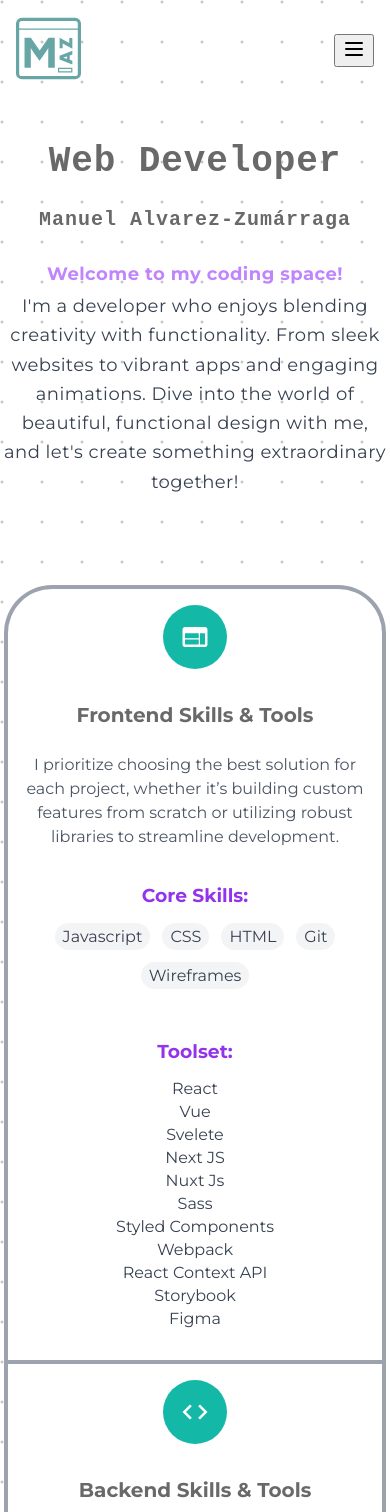
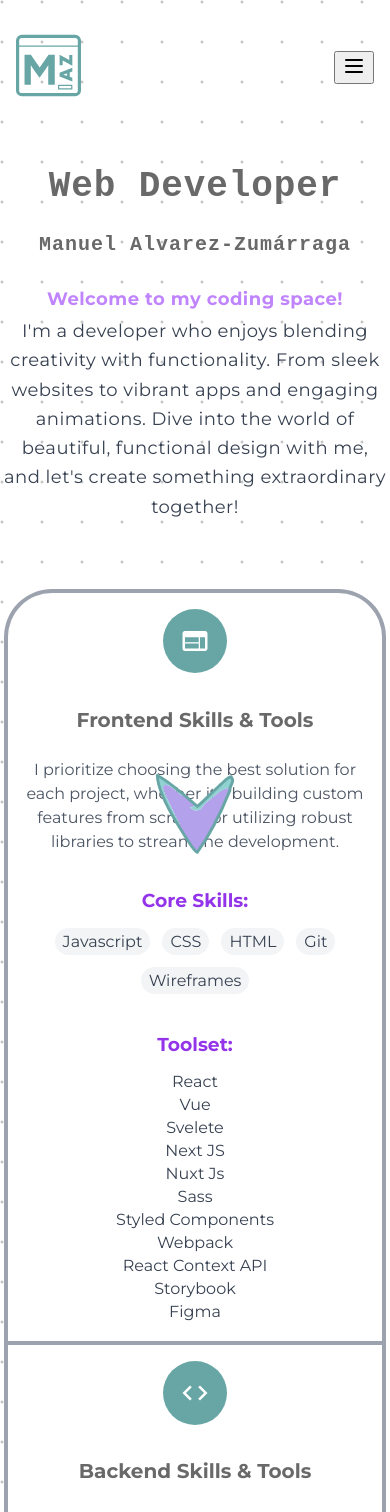
Before and after one commit to azuldev1/web-dev-folio, a SvelteKit app: page / in a window 390 px wide. Shown: the top 1512 px of the page. Built offline with nearby package versions, Linux system fonts and the light colour scheme.

Commit message:
added styled arrow

```diff
--- /dev/null
+++ b/src/actions/scrollTo.js
@@ -0,0 +1,17 @@
+// scrollTo.js
+export function scrollTo(node, id) {
+  function handleClick() {
+    const targetElement = document.getElementById(id);
+    if (targetElement) {
+      targetElement.scrollIntoView({ behavior: 'smooth' });
+    }
+  }
+
+  node.addEventListener('click', handleClick);
+
+  return {
+    destroy() {
+      node.removeEventListener('click', handleClick);
+    }
+  };
+}
--- a/src/lib/components/Card.svelte
+++ b/src/lib/components/Card.svelte
@@ -25,7 +25,7 @@
 
 <div
 	class={`
-	flex-1 bg-white pt-4 px-3 md:pt-12 md:px-8 text-center flex flex-col items-center
+	flex-1 bg-white pt-4 px-3 md:pt-7 md:px-7 text-center flex flex-col items-center
 	border-gray-400 border-solid border-4 rounded-[3rem]
 	${getWidth(index, totalCards)}
 	${
@@ -43,9 +43,9 @@
 `}
 >
 	<div
-		class="bg-teal-500 w-[4rem] h-[4rem] md:w-[5.2rem] md:h-[5.2rem] rounded-full mb-4 flex items-center justify-center"
+		class="bg-on-primary w-[4rem] h-[4rem] md:w-[5rem] md:h-[5rem] rounded-full mb-4 flex items-center justify-center"
 	>
-		<span class="material-icons text-3xl lg:text-5xl text-white">
+		<span class="material-icons text-3xl md:text-4xl text-white">
 			{icon}
 		</span>
 	</div>
@@ -54,7 +54,7 @@
 		{description}
 	</p>
 	{#each sections as section}
-		<div class="text-center mb-4 w-full md:min-h-[135px]">
+		<div class="text-center mb-1 w-full md:min-h-[135px]">
 			<h3 class="font-semibold text-purple-600 mb-1">{section.heading}</h3>
 			{#if section.itemsInline}
 				<ul class="text-gray-700 list-none p-0 flex flex-wrap justify-center gap-3">
--- a/src/lib/components/Navbar.svelte
+++ b/src/lib/components/Navbar.svelte
@@ -1,7 +1,7 @@
 <script>
 	import { onMount } from 'svelte';
 	import Weblogo from '$lib/components/SvgAzWeb.svelte';
-	import { faLinkedin, faCodepen, faGitlab } from '@fortawesome/free-brands-svg-icons';
+	import { faLinkedin, faCodepen, faGithub } from '@fortawesome/free-brands-svg-icons';
 	import Fa from 'svelte-fa';
 
 	let menuOpen = false;
@@ -33,9 +33,7 @@
 			</svg>
 		</button>
 		<div class="menu {menuOpen ? 'open' : ''}">
-			<a href="#">Home</a>
-			<a href="#">About</a>
-			<a href="#">Services</a>
+			<a href="#" class="self-center">About</a>
 			<a
 				href="https://www.linkedin.com/in/manuelalvarezzumarraga"
 				class="icon-link"
@@ -44,16 +42,11 @@
 			>
 				<Fa icon={faLinkedin} size="2x" class="icon" />
 			</a>
-			<a
-				href="https://codepen.io/azuldev1"
-				class="icon-link"
-				target="_blank"
-				rel="noopener noreferrer"
-			>
+			<a href="https://codepen.io/azuldev1" target="_blank" rel="noopener noreferrer">
 				<Fa icon={faCodepen} size="2x" class="icon" />
 			</a>
-			<a href="https://gitlab.com" class="icon-link" target="_blank" rel="noopener noreferrer">
-				<Fa icon={faGitlab} size="2x" class="icon" />
+			<a href="https://github.com/azuldev1" target="_blank" rel="noopener noreferrer">
+				<Fa icon={faGithub} size="2x" class="icon" />
 			</a>
 		</div>
 	</div>
@@ -65,6 +58,7 @@
 	}
 	.container {
 		display: flex;
+		height: var(--navbar-height);
 		align-items: center;
 		justify-content: space-between;
 		color: var(--on-primary);
@@ -88,6 +82,7 @@
 		display: block; /* Tailwind utility for block */
 	}
 	a {
+		display: inline-block;
 		color: var(--on-primary);
 		transition: color 0.3s;
 	}
@@ -111,6 +106,8 @@
 	a {
 		color: var(--on-primary);
 		transition: color 0.3s;
+		text-decoration: none;
+		font-weight: 700;
 	}
 	a:hover {
 		color: var(--on-primary-hover); /* Tailwind utility for hover:text-blue-200 */
--- /dev/null
+++ b/src/lib/components/SVGArrow.svelte
@@ -0,0 +1,83 @@
+<script>
+	import { scrollTo } from '../../actions/scrollTo';
+	export let scrollToId = '';
+	export let customClass = '';
+</script>
+
+<svg
+	use:scrollTo={scrollToId}
+	class={customClass}
+	id="Layer_2"
+	xmlns="http://www.w3.org/2000/svg"
+	viewBox="0 0 35.39 36.19"
+>
+	<defs>
+		<style>
+			.cls-1 {
+				fill: none;
+				stroke: #68a6a6;
+				stroke-linecap: round;
+				stroke-linejoin: round;
+				stroke-width: 1.3px;
+			}
+
+			.cls-2 {
+				fill: #90d1d1;
+			}
+
+			.cls-3 {
+				fill: #b3a1eb;
+			}
+		</style>
+	</defs>
+	<g id="Layer_1-2" data-name="Layer_1">
+		<g>
+			<g>
+				<path
+					class="cls-3"
+					d="M9.82,22.76c.43-.21.91.15.87-.43-1.26-1.97-7.63-15.09-7.55-16.19.01-.19.47-.97.71-1.13.08-.02,1.52.06,1.59.08,1.23.3,5.45,4.3,6.29,4.61.05.02,1.04.03,1.13-.08,1.7,1.43,3.29,2.96,5.05,4.32.02.02.04.04.06.05-.67.48-1.46,1.37-2.31.95-.72.29,1.91,2.42,4.19,1.25.99-.5,1.34-2.01,3.02-3.44,2-1.08,3.72-3.02,5.37-4.22,1.32-.97,3.6-2.49,5.28-2.11-.08.26.08.6-.08,1.09-3.93,9.77-8.49,19.38-14.82,28.04-.14.07-1.89-2.03-2.04-2.23-1.13-1.51-5.45-8.38-6.78-10.56Z"
+				/>
+				<path
+					class="cls-2"
+					d="M33.54,6.41c-1.67-.38-3.96,1.15-5.28,2.11-1.64,1.21-3.37,3.14-5.37,4.22-1.68,1.43-2.03,2.94-3.02,3.44-2.28,1.17-4.91-.96-4.19-1.25.84.43,1.63-.47,2.31-.95-.02-.02-.04-.04-.06-.05.02.02.04.04.06.05.28.22.54.47.82.69,2.82-2.36,11.67-11.31,13.48-12.58.18-.13,1.64-.92,1.74-.89,1.43,2.3.42,2.41-.49,5.21Z"
+				/>
+				<path
+					class="cls-2"
+					d="M9.82,22.76C6.23,16.88.83,7.28.65.65c4.56,2.36,8.35,5.72,12.22,8.97-.09.1-1.08.1-1.13.08-.84-.32-5.06-4.31-6.29-4.61-.08-.02-1.52-.1-1.59-.08-.25.17-.7.94-.71,1.13-.08,1.09,6.28,14.22,7.55,16.19.04.58-.44.22-.87.43Z"
+				/>
+			</g>
+			<path
+				class="cls-1"
+				d="M18.81,14.68c2.82-2.36,11.67-11.31,13.48-12.58.18-.13,1.64-.92,1.74-.89,1.43,2.3.42,2.41-.49,5.21-.08.26.08.6-.08,1.09-3.93,9.77-8.49,19.38-14.82,28.04-.14.07-1.89-2.03-2.04-2.23-1.13-1.51-5.45-8.38-6.78-10.56C6.23,16.88.83,7.28.65.65c4.56,2.36,8.35,5.72,12.22,8.97,1.7,1.43,3.29,2.96,5.05,4.32.02.02.04.04.06.05.28.22.54.47.82.69Z"
+			/>
+		</g>
+	</g>
+</svg>
+
+<style>
+	.animated-long-arrow {
+		animation: arrow-bounce 1.5s infinite ease-in-out;
+	}
+	/* Hover effects */
+	.animated-long-arrow:hover {
+		transform: scale(1.1);
+		cursor: pointer;
+	}
+
+	.animated-long-arrow:hover path {
+		stroke-width: 1.2;
+	}
+	/* Update the hover state to work with the bounce animation */
+	.animated-long-arrow:hover {
+		--scale: 1.5;
+	}
+	@keyframes arrow-bounce {
+		0%,
+		100% {
+			transform: translateY(0);
+		}
+		50% {
+			transform: translateY(4vh); /* Use viewport height unit to make it responsive */
+		}
+	}
+</style>
--- a/src/routes/+layout.svelte
+++ b/src/routes/+layout.svelte
@@ -10,7 +10,7 @@
 	<div class="top-app-bar-container flexor">
 		<Navbar />
 	</div>
-	<div class="mt-1 mx-1 mt-2 md:mt-4.5 md:mx-3 lg:mx-4 lg:mt-5">
+	<div class="mx-1 md:mt-4.5 md:mx-3 lg:mx-4">
 		<slot />
 	</div>
 	<footer class="footer bg-gray-800 text-white">
--- a/src/routes/+page.svelte
+++ b/src/routes/+page.svelte
@@ -1,13 +1,17 @@
 <script>
 	import CardContainer from '$lib/components/CardContainer.svelte';
 	import SvgLaptop from '$lib/components/SvgLaptop.svelte';
+	import SVGArrow from '$lib/components/SVGArrow.svelte';
 	import ScreenSaver from '$lib/components/ScreenSaver.svelte';
+	import Fa from 'svelte-fa';
+	import { faToolbox } from '@fortawesome/free-solid-svg-icons';
 </script>
 
 <main class="bg-gradient-to-b from-purple-500 to-white min-h-screen">
 	<div class="container mx-auto">
-		<div class="mainContainer flex flex-col gap-y-12 lg:gap-y-16">
+		<div class="main-container flex flex-col gap-y-12 lg:gap-y-24">
 			<!-- <ScreenSaver /> -->
+			<div class="content-section-main flex justify-between flex-col">
 				<div class="hero-section">
 					<div class="shape-wrapper">
 						<SvgLaptop />
@@ -29,13 +33,17 @@
 							<span class="font-bold text-lg lg:text-xl xl:text-2xl block mb-1 text-purple-400"
 								>Welcome to my coding space!</span
 							>
-						I'm a developer who enjoys blending creativity with functionality. From sleek websites to
-						vibrant apps and engaging animations. Dive into the world of beautiful, functional design
+							I'm a developer who enjoys blending creativity with functionality. From sleek websites
+							to vibrant apps and engaging animations. Dive into the world of beautiful, functional design
 							with me, and let's create something extraordinary together!
 						</p>
 					</div>
 				</div>
-			<div class="md:flex justify-center mt-10 md:mt-12 lg:mt-28">
+				<div class="arrow-container flex justify-center">
+					<SVGArrow scrollToId="cardSection" customClass="h-20 w-20 pb-4 animated-long-arrow" />
+				</div>
+			</div>
+			<div id="cardSection" class="flex justify-center flex-col justify-center mt-10 h-screen">
 				<div class="container mx-auto max-w-3xl lg:max-w-5xl">
 					<CardContainer />
 				</div>
@@ -45,7 +53,11 @@
 </main>
 
 <style>
-	.mainContainer {
+	.content-section-main {
+		height: calc(100vh - 134px); /* theres padding on the navbar */
+	}
+
+	.main-container {
 		display: flex;
 		align-items: center;
 		justify-content: center;
@@ -59,7 +71,6 @@
 
 	.hero-section {
 		position: relative;
-		height: 100%;
 	}
 	.text-content {
 		text-align: center;
--- a/src/styles/global.css
+++ b/src/styles/global.css
@@ -2,6 +2,10 @@
 @tailwind spacing;
 
 
+:root {
+  --navbar-height: 102px;
+}
+
 * {
   font-family: 'Montserrat', sans-serif;
 }
--- a/src/theme/_smui-theme.scss
+++ b/src/theme/_smui-theme.scss
@@ -6,12 +6,12 @@
 @use '@material/theme/index' as theme with (
   $primary:  #ffffff00,
   $on-primary: #68A6A6,
-  $on-primary-hover: #90d1d1,
   $secondary: #9373D9,
   $surface: #fff,
   $on-surface: #696969,
   $background: #fff,
 );
+  $on-primary-hover: #90d1d1;
 
 html,
 body {
@@ -30,7 +30,7 @@ a:visited {
 :root {
   --primary: #{theme.$primary};
   --on-primary: #{theme.$on-primary};
-  --on-primary-hover: #{theme.$on-primary-hover};
+  --on-primary-hover: #{$on-primary-hover};
   --secondary: #{theme.$secondary};
   --surface: #{theme.$surface};
   --on-surface: #{theme.$on-surface};
@@ -38,3 +38,32 @@ a:visited {
   --error: #{theme.$error};
   --outlineStroke: #{theme.$grey-300};
 }
+
+/* Classes for each theme color */
+.bg-primary {
+  background-color: var(--primary);
+}
+
+.bg-on-primary {
+  background-color: var(--on-primary);
+}
+
+.bg-on-primary-hover {
+  background-color: var(--on-primary-hover);
+}
+
+.bg-secondary {
+  background-color: var(--secondary);
+}
+
+.bg-surface {
+  background-color: var(--surface);
+}
+
+.bg-on-surface {
+  background-color: var(--on-surface);
+}
+
+.bg-background {
+  background-color: var(--background);
+}
--- a/src/theme/dark/_smui-theme.scss
+++ /dev/null
@@ -1,25 +0,0 @@
-@use 'sass:color';
-
-@use '@material/theme/color-palette';
-
-// Svelte Colors! (Dark Theme)
-@use '@material/theme/index' as theme with (
-  $primary: #ff3e00,
-  $secondary: color.scale(#676778, $whiteness: -10%),
-  $surface: color.adjust(color-palette.$grey-900, $blue: +4),
-  $background: #000,
-  $error: color-palette.$red-700
-);
-
-html,
-body {
-  background-color: #000;
-  color: theme.$on-surface;
-}
-
-a {
-  color: #40b3ff;
-}
-a:visited {
-  color: color.scale(#40b3ff, $lightness: -35%);
-}
```
Also changed, not shown: static/smui.css. Lines whose indentation alone changed are shown as unchanged.
